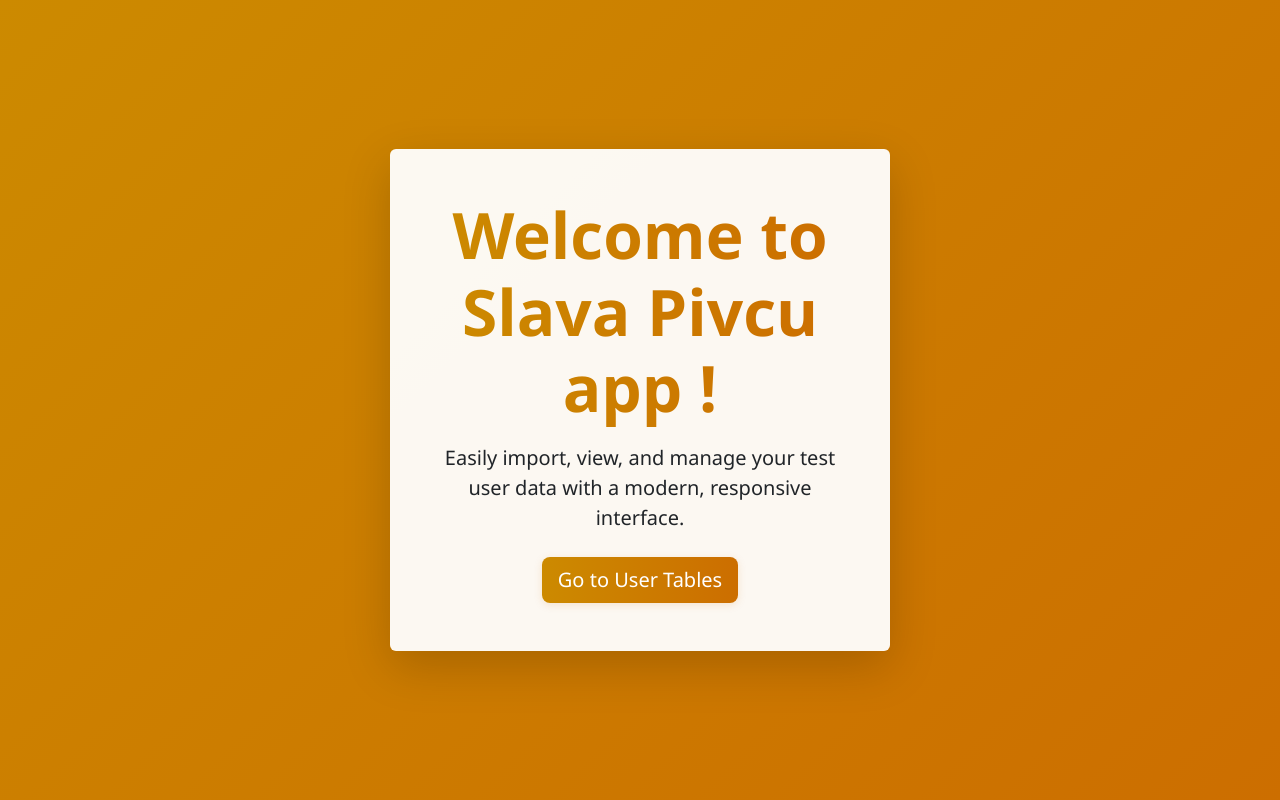
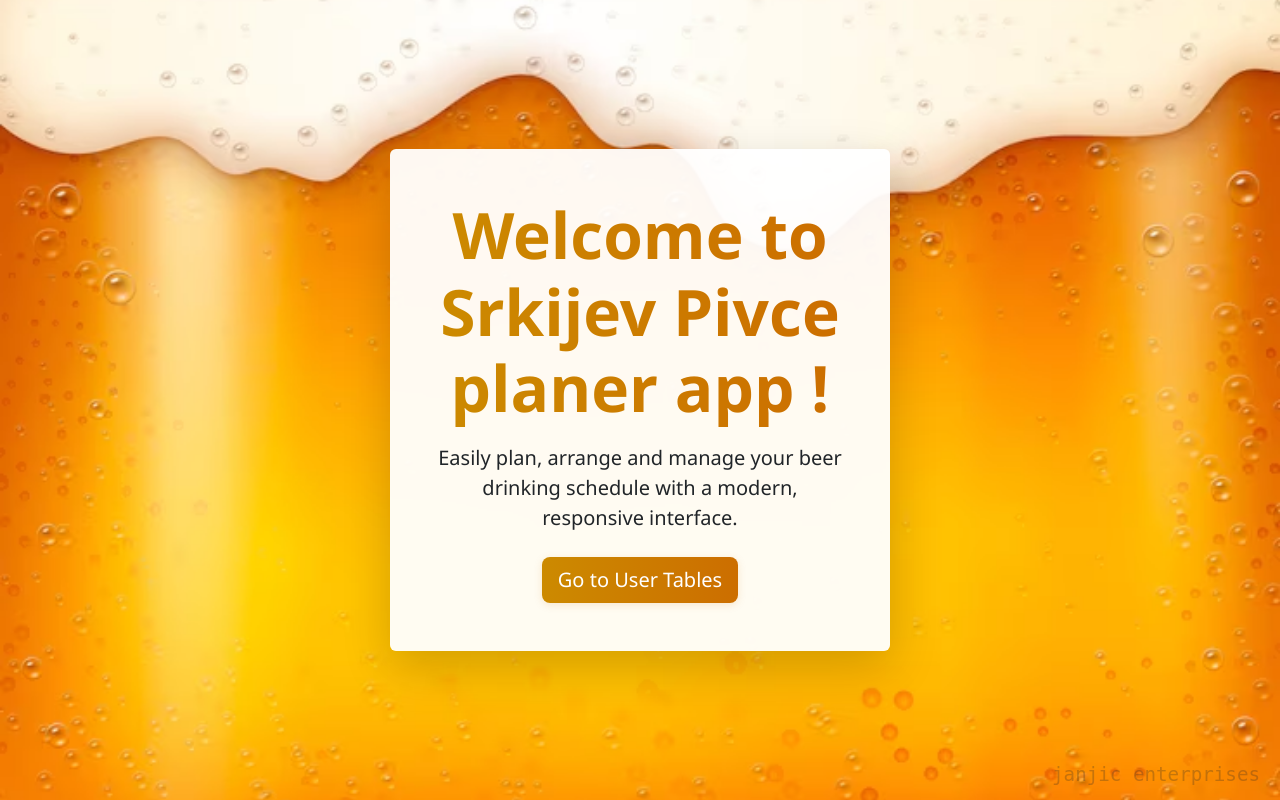
Before and after one commit to s-janjic-220187/test-app-import, a Flask app: page / in a window 1280 px wide. Run offline with Flask 3, Linux system fonts and the light colour scheme.

Commit message:
Beer branding, watermark, orange theme, and static asset updates.

```diff
--- a/project/templates/landing.html
+++ b/project/templates/landing.html
@@ -6,16 +6,60 @@
     <title>Welcome | Slava Pivcu app !</title>
     <link href="https://cdn.jsdelivr.net/npm/bootstrap@5.3.0/dist/css/bootstrap.min.css" rel="stylesheet">
     <link rel="stylesheet" href="{{ url_for('static', filename='style.css') }}">
-    <link rel="icon" type="image/x-icon" href="{{ url_for('static', filename='favicon.ico') }}">
+    <link rel="icon" type="image/png" href="{{ url_for('static', filename='beer-favicon.png') }}">
+    <style>
+        body.landing-bg {
+            background: url('{{ url_for('static', filename='beer-bg.jpg') }}') center center/cover no-repeat fixed, #ffe066;
+        }
+    </style>
 </head>
-<body class="landing-bg">
-    <div class="d-flex flex-column justify-content-center align-items-center vh-100">
+<body class="landing-bg position-relative overflow-hidden">
+    <!-- Beer bubbles animation background -->
+    <div id="beer-bubbles-bg" style="position:fixed;top:0;left:0;width:100vw;height:100vh;z-index:0;pointer-events:none;"></div>
+    <div class="d-flex flex-column justify-content-center align-items-center vh-100 position-relative" style="z-index:1;">
         <div class="welcome-card text-center shadow-lg p-5 rounded">
-            <h1 class="display-3 fw-bold mb-3 gradient-text">Welcome to Slava Pivcu app !</h1>
-            <p class="lead mb-4">Easily import, view, and manage your test user data with a modern, responsive interface.</p>
+            <h1 class="display-3 fw-bold mb-3 gradient-text">Welcome to Srkijev Pivce planer app !</h1>
+            <p class="lead mb-4">Easily plan, arrange and manage your beer drinking schedule with a modern, responsive interface.</p>
             <a href="/users" class="btn btn-lg btn-gradient">Go to User Tables</a>
         </div>
     </div>
     <!-- Removed back-link from landing page -->
+    <div style="position:fixed;bottom:10px;right:20px;z-index:9999;opacity:0.25;font-size:1.2rem;font-family:monospace;pointer-events:none;user-select:none;">
+        janjic enterprises
+    </div>
+    <script>
+        // Simple beer bubbles animation (bigger and more visible)
+        const bubbleColors = ['#f8e16c', '#ffe066', '#fff3bf', '#ffd700'];
+        function randomBetween(a, b) { return a + Math.random() * (b - a); }
+        function createBubble() {
+            const bubble = document.createElement('div');
+            const size = randomBetween(10, 32);
+            bubble.style.position = 'absolute';
+            bubble.style.left = `${randomBetween(0, 100)}vw`;
+            bubble.style.bottom = '-40px';
+            bubble.style.width = `${size}px`;
+            bubble.style.height = `${size}px`;
+            bubble.style.borderRadius = '50%';
+            bubble.style.background = bubbleColors[Math.floor(Math.random()*bubbleColors.length)];
+            bubble.style.opacity = randomBetween(0.4, 0.8);
+            bubble.style.filter = 'blur(1px)';
+            bubble.style.boxShadow = `0 0 8px 2px #fffbe7`;
+            bubble.style.pointerEvents = 'none';
+            bubble.style.transition = `transform ${randomBetween(4,8)}s linear, opacity 1s linear`;
+            document.getElementById('beer-bubbles-bg').appendChild(bubble);
+
+            setTimeout(() => {
+                bubble.style.transform = `translateY(-110vh) scale(${randomBetween(0.8, 1.2)})`;
+                bubble.style.opacity = '0';
+            }, 10);
+
+            setTimeout(() => {
+                bubble.remove();
+            }, 9000);
+        }
+        setInterval(createBubble, 350);
+        // Initial bubbles
+        for(let i=0;i<12;i++) setTimeout(createBubble, i*300);
+    </script>
 </body>
 </html>
```
Also changed, not shown: project/README.md.
